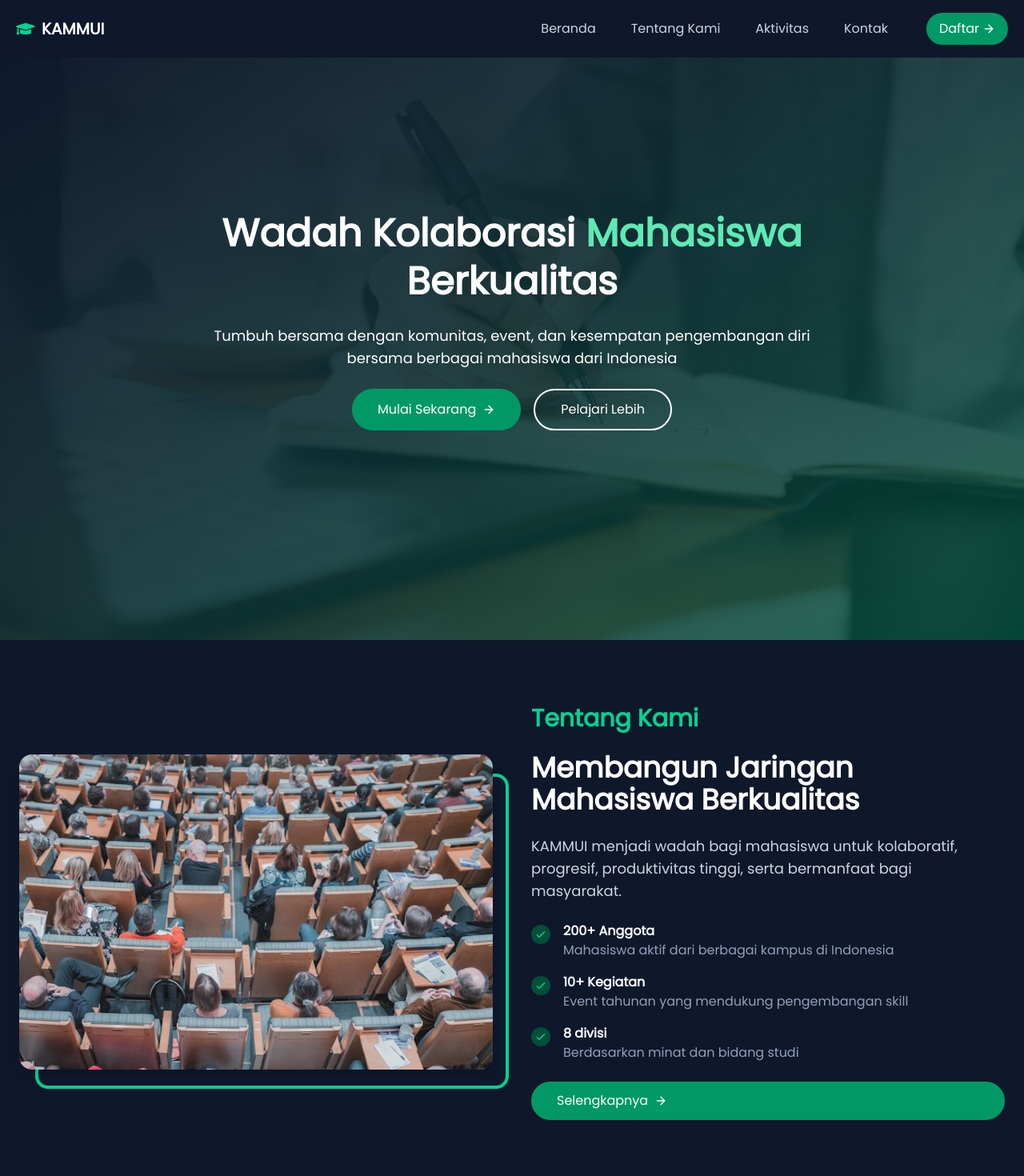
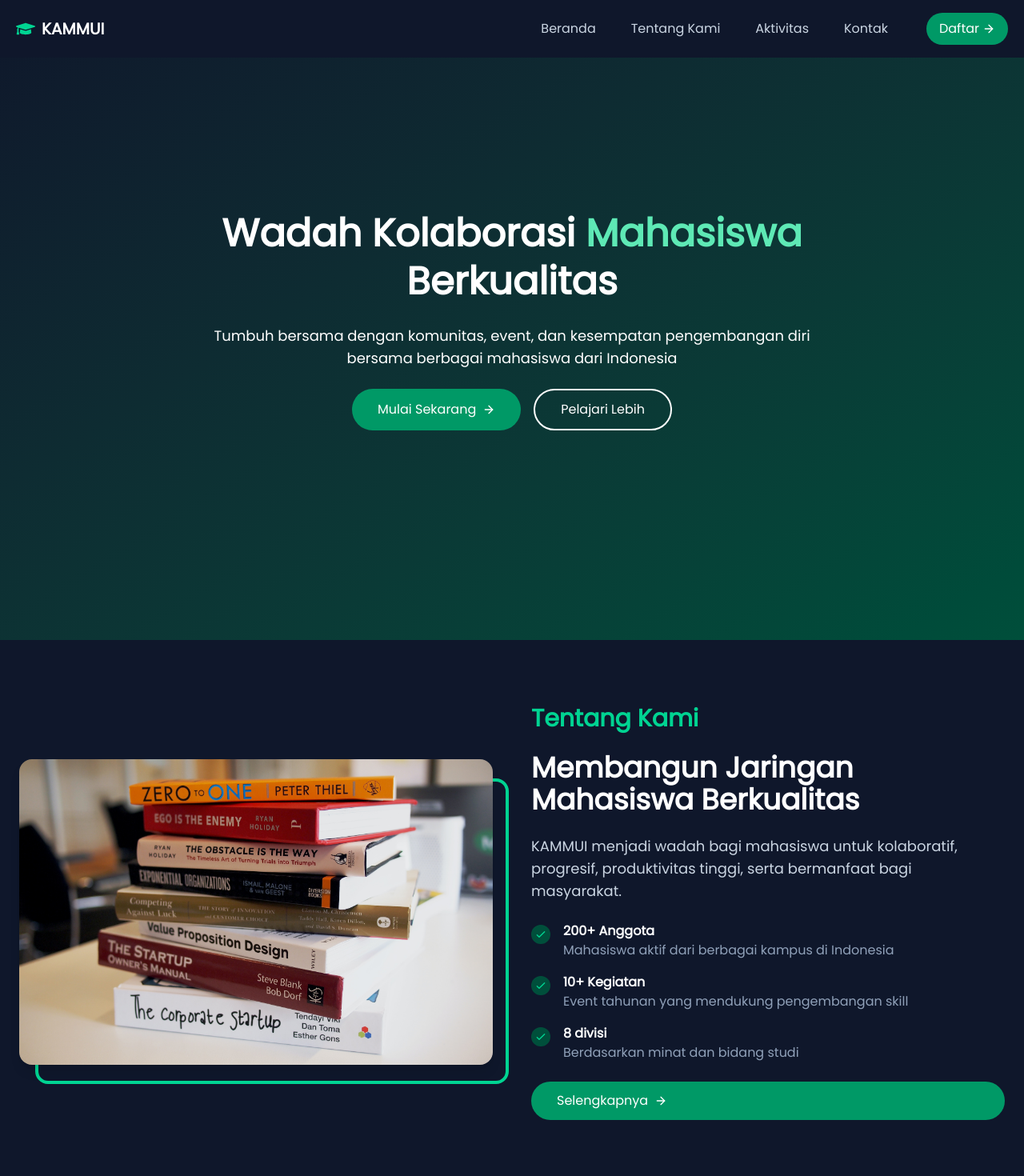
Before and after one commit to mgs28-mh/mgs, a Next.js app: page / in a window 1280 px wide. Shown: the top 1470 px of the page at 80% size. Built offline with nearby package versions, Linux system fonts and the light colour scheme.

Commit message:
mgs: update

```diff
--- a/components/about.tsx
+++ b/components/about.tsx
@@ -19,7 +19,7 @@ export default function About() {
             <div className="relative">
               <div className="absolute -bottom-6 -right-5 w-full h-full border-4 border-emerald-400 rounded-2xl z-0"></div>
               <Image
-                src="/example-2.jpg"
+                src="/example-5.jpg"
                 alt="Tentang Komunitas"
                 width={400}
                 height={600}
--- a/components/home.tsx
+++ b/components/home.tsx
@@ -15,7 +15,7 @@ export default function HomePage() {
           sizes="(max-width: 768px) 100vw, (max-width: 1200px) 50vw, 33vw"
           className="object-cover"
         />
-        <div className="absolute inset-0 bg-gradient-to-br from-slate-50 to-emerald-50 dark:from-slate-900 dark:to-emerald-900/80"></div>
+        <div className="absolute inset-0 bg-gradient-to-br from-slate-50 to-emerald-50 dark:from-slate-900 dark:to-emerald-900"></div>
       </div>
 
       {/* Hero Section */}
```
Also changed, not shown: public/example-5.jpg (added).
